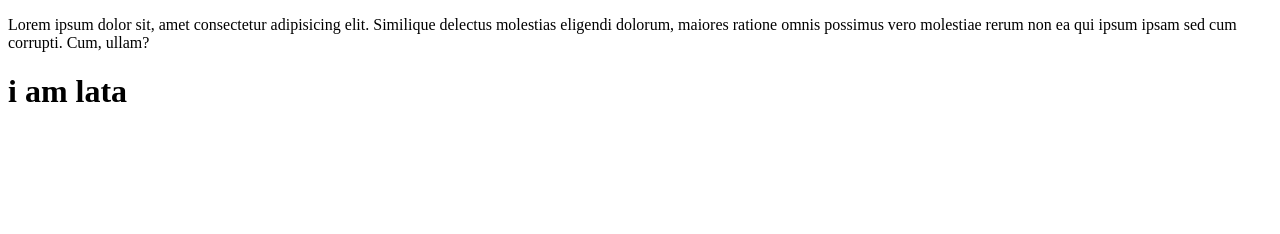
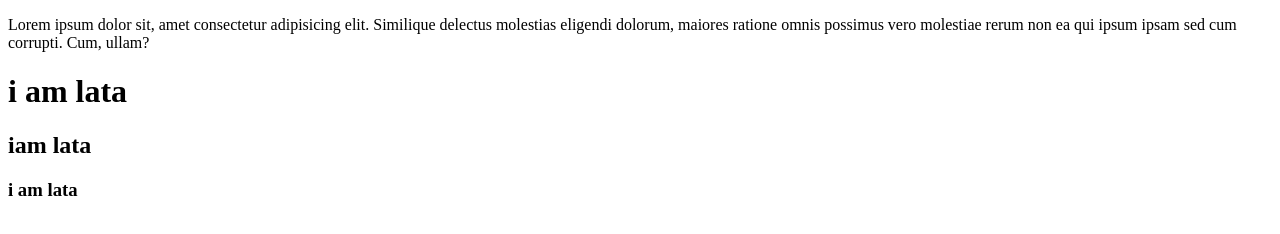
Before and after one commit to jhialilatadash-sudo/demorepository, a plain HTML site: page index.html in a window 1280 px wide. Drawn offline with Linux system fonts and the light colour scheme.

Commit message:
new tag added

```diff
--- a/index.html
+++ b/index.html
@@ -12,6 +12,8 @@
     <p>Lorem ipsum dolor sit, amet consectetur adipisicing elit. Similique delectus molestias eligendi dolorum, maiores
         ratione omnis possimus vero molestiae rerum non ea qui ipsum ipsam sed cum corrupti. Cum, ullam?</p>
         <h1>i am lata</h1>
+        <h2> iam lata</h2>
+        <h3>i am lata</h3>
         <script src="/javascript.js"></script>
 </body>
 
```
